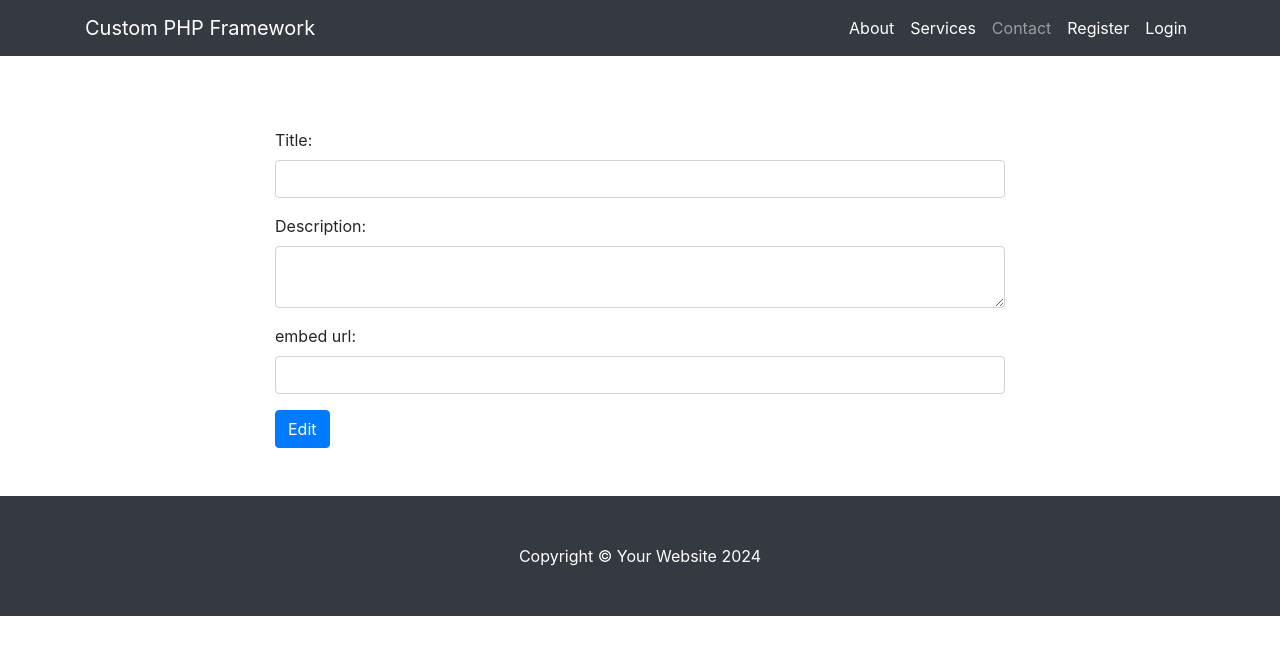
After one commit to tushersuvro/custom-php-framework, a PHP site: template views/videos/edit.view.php in a window 1280 px wide. The commit adds this page. Shown: the top 655 px of the page. Run offline with PHP 8.4, Linux system fonts and the light colour scheme; the template is opened without the code that fills it, so the values that code supplies are empty; some libraries are stand-ins or nearby versions.

Commit message:
videos add, edit and delete without validation, authorization and idempotency and some additional tweaks

```diff
--- a/Database.php
+++ b/Database.php
@@ -28,4 +28,8 @@ class Database
 
         return $statement;
     }
+
+    public function getLastInsertId() {
+        return $this->connection->lastInsertId();
+    }
 }
--- a/controllers/session/store.php
+++ b/controllers/session/store.php
@@ -13,11 +13,12 @@ if ($user) {
     if ( $password === $user['password']) {
 
         $_SESSION['user'] = [
+            'id' => $user['id'],
             'email' => $user['email'],
             'name' => $user['name']
         ];
 
-        header('location: /dashboard');
+        header('location: /videos');
         exit();
     }
 }
--- /dev/null
+++ b/controllers/videos/create.php
@@ -0,0 +1,4 @@
+<?php
+
+
+view('videos/create' , [ 'heading' => 'Create Video' ] );
--- a/controllers/videos/index.php
+++ b/controllers/videos/index.php
@@ -4,7 +4,7 @@ require BASE_PATH . 'Database.php';
 
 $db = new Database();
 
-$videos = $db->query( "select * from videos" )->fetchAll();
+$videos = $db->query( "select * from videos where user_id = ?" , [ $_SESSION['user']['id'] ] )->fetchAll();
 
 $header = "All Videos"; //dd($welcome);
 
--- a/views/partials/nav.php
+++ b/views/partials/nav.php
@@ -7,7 +7,9 @@
             <ul class="navbar-nav ml-auto">
                 <li class="nav-item <?= isCurrentURI(['/about']) ? 'active' : '' ?>"><a class="nav-link" href="/about">About</a></li>
                 <li class="nav-item <?= isCurrentURI(['/services']) ? 'active' : '' ?>"><a class="nav-link" href="/services">Services</a></li>
+                <?php if ($_SESSION['user'] ?? false) : ?>
                 <li class="nav-item <?= isCurrentURI(['/videos','/video']) ? 'active' : '' ?>"><a class="nav-link" href="/videos">Videos</a></li>
+                <?php endif; ?>
                 <li class="nav-item "><a class="nav-link" href="/contact.html">Contact</a></li>
                 <?php if ($_SESSION['user'] ?? false) : ?>
                 <li class="nav-item "><a class="nav-link" href="/dashboard"><?= $_SESSION['user']['name'] ?></a></li>
--- /dev/null
+++ b/views/videos/edit.view.php
@@ -0,0 +1,46 @@
+<?php require BASE_PATH . 'views/partials/header.php' ?>
+<?php require BASE_PATH . 'views/partials/nav.php' ?>
+
+    <!-- Page Content-->
+    <section class="py-5">
+        <div class="container">
+
+            <!-- Contact Form-->
+            <!-- In order to set the email address and subject line for the contact form go to the assets/mail/contact_me.php file.-->
+            <div class="row justify-content-center">
+                <div class="col-lg-8">
+                    <!-- Page Heading/Breadcrumbs-->
+                    <h1 class="mb-4">
+                        <?= $heading ?>
+                    </h1>
+                    <form id="contactForm" name="storeVideo" action="/videos/update" method="POST">
+                        <input type="hidden" value="<?= $video['id'] ?>" name="id">
+                        <div class="control-group form-group">
+                            <div class="controls">
+                                <label for="title">Title:</label>
+                                <input id="title" name="title" type="text" value="<?= $video['title'] ?>" required class="form-control" >
+                                <p class="help-block"></p>
+                            </div>
+                        </div>
+                        <div class="control-group form-group">
+                            <div class="controls">
+                                <label for="description">Description:</label>
+                                <textarea name="description" id="description" class="form-control" required><?= $video['description'] ?></textarea>
+                            </div>
+                        </div>
+                        <div class="control-group form-group">
+                            <div class="controls">
+                                <label for="embed">embed url:</label>
+                                <input id="embed" name="embed" type="text" value="<?= htmlspecialchars($video['embed']) ?>" required class="form-control" >
+                            </div>
+                        </div>
+                        <div id="success"></div>
+                        <!-- For success/fail messages-->
+                        <button class="btn btn-primary" id="sendMessageButton" type="submit">Edit</button>
+                    </form>
+                </div>
+            </div>
+        </div>
+    </section>
+
+<?php require BASE_PATH . 'views/partials/footer.php' ?>
--- a/views/videos/index.view.php
+++ b/views/videos/index.view.php
@@ -6,11 +6,12 @@
 <!-- Page Content-->
 <section class="py-5">
     <div class="container">
-        <h1 class="mb-4"><?= $header ?></h1>
+        <h1 class="mb-4 float-left"><?= $header ?></h1> <a class="btn btn-primary btn-sm ml-2 mt-3" href="/videos/create">Add Video</a>
+        <div class="clearfix"></div>
         <!-- Marketing Icons Section-->
         <div class="row">
             <?php foreach( $videos as $video ) : ?>
-            <div class="col-lg-4 mb-4 mb-lg-0">
+            <div class="col-lg-4 mt-2 mb-lg-4">
                 <div class="card h-100">
                     <h4 class="card-header"><?= $video['title'] ?></h4>
                     <div class="card-body"><p class="card-text"><?= $video['description'] ?></p></div>
--- a/views/videos/show.view.php
+++ b/views/videos/show.view.php
@@ -11,6 +11,8 @@
             <div class="col-md-5">
                 <h3 class="my-3"><?= $video['title'] ?></h3>
                 <p><?= $video['description'] ?></p>
+                <a class="btn btn-primary btn-sm" href="/videos/edit?id=<?= $video['id'] ?>">Edit</a> &nbsp;
+                <a class="btn btn-danger btn-sm" href="/videos/delete?id=<?= $video['id'] ?>">Delete</a>
             </div>
         </div>
     </div>
```
Also changed, not shown: controllers/registration/store.php (+9 -3 lines), controllers/videos/destroy.php (added, +10 -0 lines), controllers/videos/edit.php (added, +12 -0 lines), controllers/videos/store.php (added, +19 -0 lines), controllers/videos/update.php (added, +15 -0 lines), router.php (+9 -0 lines), views/videos/create.view.php (added, +45 -0 lines).
